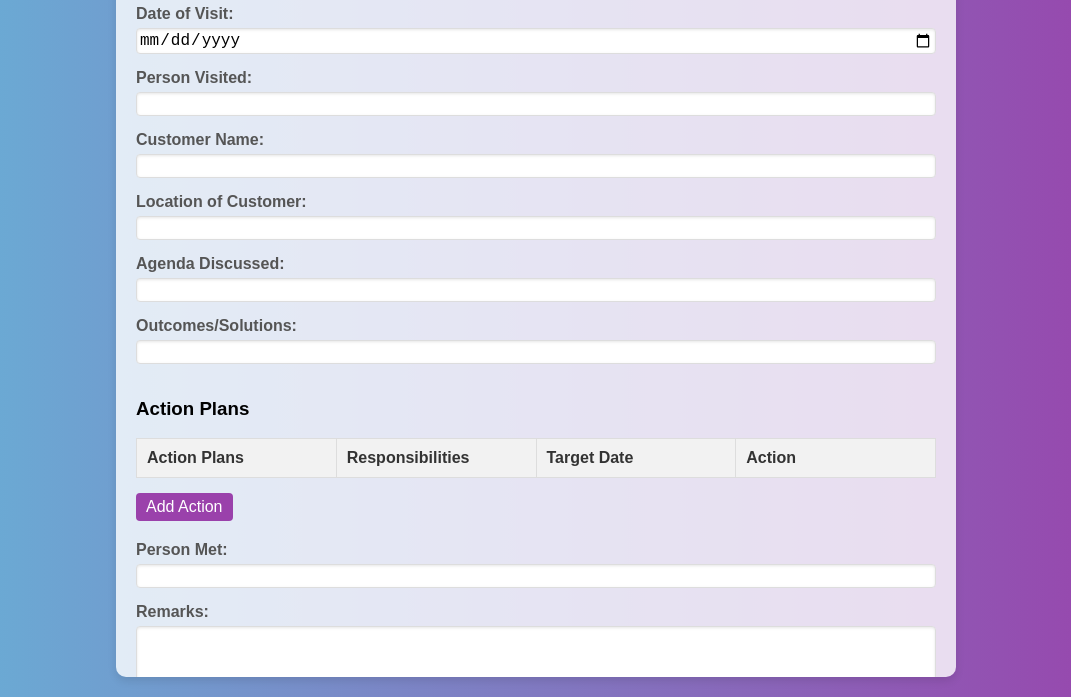
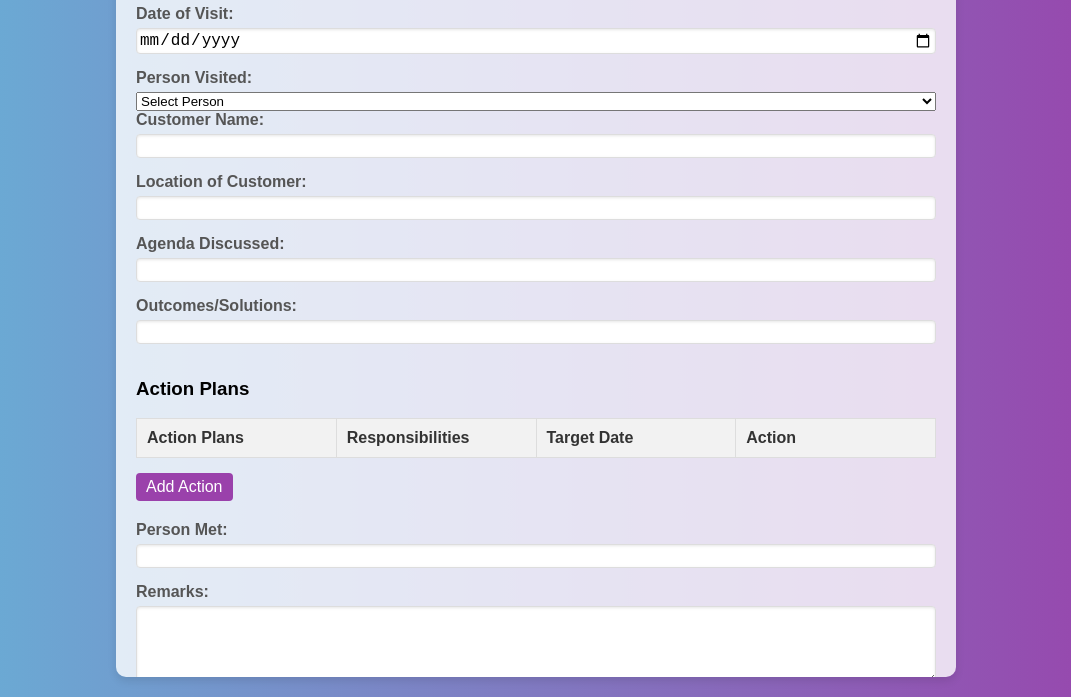
Before and after one commit to Autolek/visit-form, a plain HTML site: page index.html in a window 1280 px wide. Shown: the part 103-800 px from the top of the page, without its empty margins (104-1175 px from the left). Drawn offline with Linux system fonts and the light colour scheme.

Commit message:
Update index.html

```diff
--- a/index.html
+++ b/index.html
@@ -3,20 +3,59 @@
 <head>
     <meta charset="UTF-8">
     <meta name="viewport" content="width=device-width, initial-scale=1.0">
-    <title>Visit Form</title>
+    <title>Visit Report</title>
     <link rel="stylesheet" href="styles.css">
 </head>
 <body>
     <div class="form-container">
-        <h2>Visit Form</h2>
+        <h2>Visit Report</h2>
         <form id="visitorForm">
             <label for="date">Date of Visit:</label>
             <input type="date" id="date" name="date" required>
 
             <label for="personVisited">Person Visited:</label>
-            <input type="text" id="personVisited" name="personVisited" required>
+            <!-- <input type="text" id="personVisited" name="personVisited" required> -->
+            <select name="personVisited" id="personVisited" required>
+                <option value="">Select Person</option>
+                <option value="Autolek">Autolek</option>
+                <option value="Ishaan Sarine">Ishaan Sarine</option>
+                <option value="President">Nagesh Marwaha</option>
+                <option value="Lalit Kapoor">Lalit Kapoor</option>
+                <option value="Adarsh Soni">Adarsh Soni</option>
+                <option value="Trilok Chand Bansal">Trilok Chand Bansal</option>
+                <option value="Joshender Virk">Joshender Virk</option>
+                <option value="D. Dey">D. Dey</option>
+                <option value="Manu Batra">Manu Batra</option>
+                <option value="Arun Saraswat">Arun Saraswat</option>
+                <option value="Kirti Ranjan Das">Kirti Ranjan Das</option>
+                <option value="Sandeep Jangra">Sandeep Jangra</option>
+                <option value="Kapil Kaushik">Kapil Kaushik</option>
+                <option value="Varun Jain">Varun Jain</option>
+                <option value="Vinod Dayma">Vinod Dayma</option>
+                <option value="Arun Dev">Arun Dev</option>
+                <option value="Eniyan">Eniyan</option>
+                <option value="Priyanka Tanwar">Priyanka Tanwar</option>
+                <option value="Pratiksha Yagnik">Pratiksha Yagnik</option>
+                <option value="Vishnu Dixit">Vishnu Dixit</option>
+                <option value="Avnie Kapoor">Avnie Kapoor</option>
+                <option value="Neeraj Malik">Neeraj Malik</option>
+                <option value="Parul Gupta">Parul Gupta</option>
+                <option value="Lalit Mittal">Lalit Mittal</option>
+                <option value="Iftekhar Alam">Iftekhar Alam</option>
+                <option value="Subhash Gupta">Subhash Gupta</option>
+                <option value="Surinder Saini">Surinder Saini</option>
+                <option value="Jitender Kumar">Jitender Kumar</option>
+                <option value="Raju Admane">Raju Admane</option>
+                <option value="Siddharth Khedkar">Siddharth Khedkar</option>
+                <option value="Bhawna Chauhan">Bhawna Chauhan</option>
+                <option value="Kanika Bansal">Kanika Bansal</option>
+                <option value="Pankaj Bajaj">Pankaj Bajaj</option>
+                <option value="Sanjeet">Sanjeet</option>
+                <option value="Pankaj Garg">Pankaj Garg</option>
+                <option value="SL Dagar">SL Dagar</option>
+                <option value="Pankaj Singh">Pankaj Singh</option>
+            </select>
 
-            <!-- New Fields -->
             <label for="customerName">Customer Name:</label>
             <input type="text" id="customerName" name="customerName" required>
 
```
